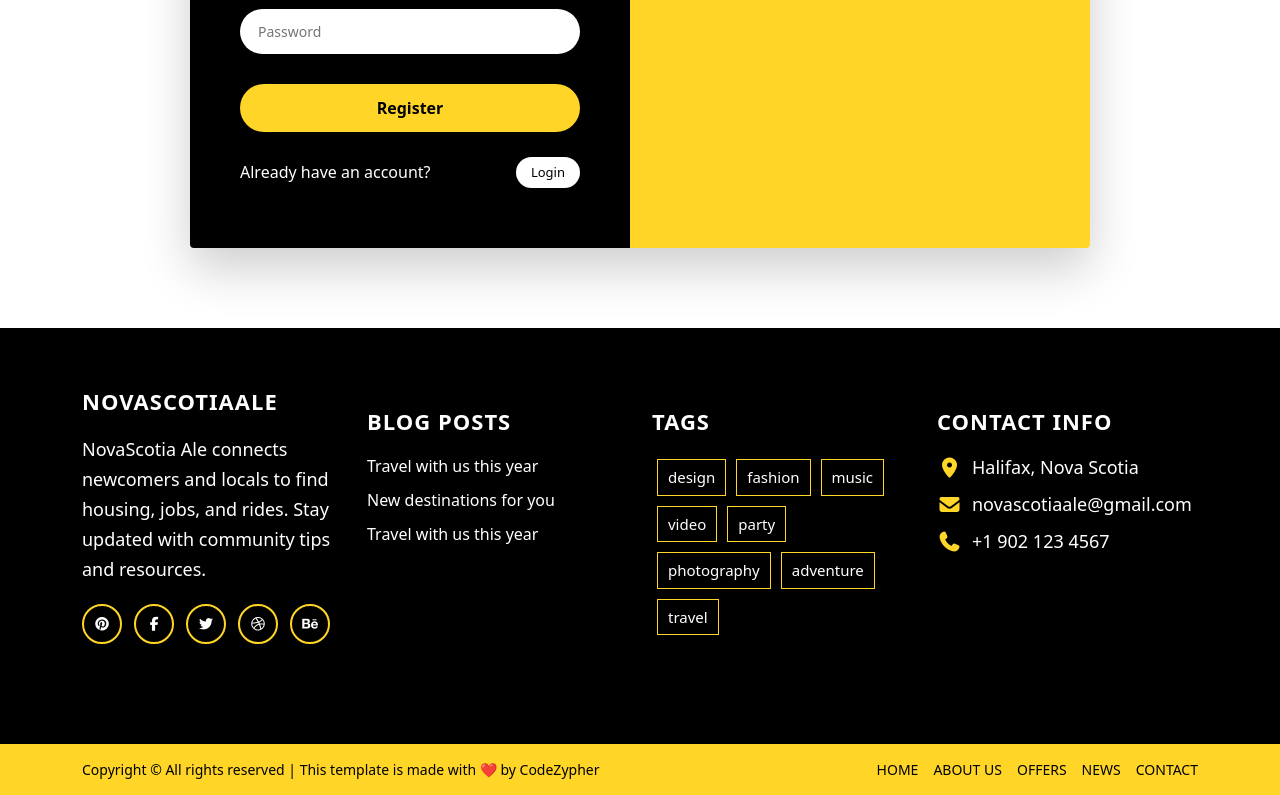
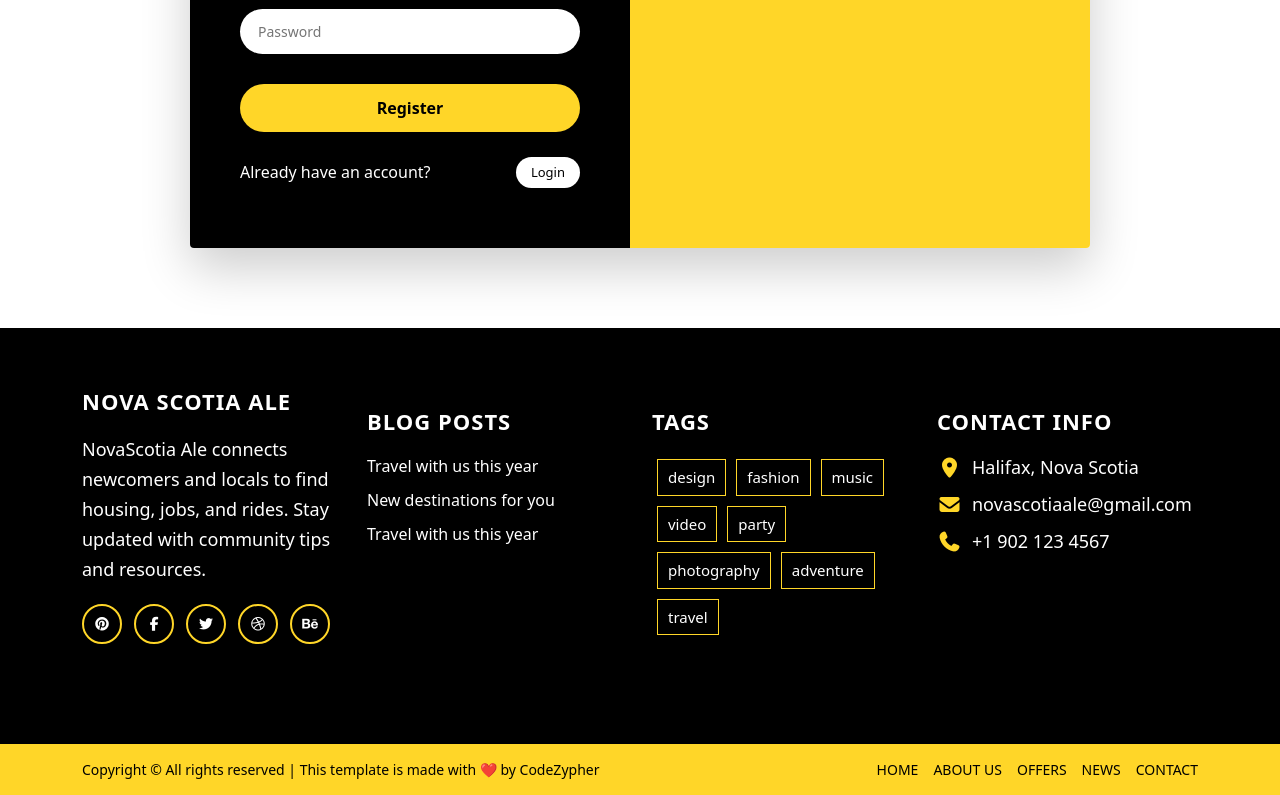
Before and after one commit to nova-scotia-ale-org/nova-scotia-ale, a React app in the folder frontend/: page /register in a window 1280 px wide. Shown: the part 602-1397 px from the top of the page. Built offline with nearby package versions, Linux system fonts and the light colour scheme; the HTML template or start-up script is replaced by a standard one.

Commit message:
footer change

```diff
--- a/frontend/src/components/Footer.tsx
+++ b/frontend/src/components/Footer.tsx
@@ -10,7 +10,7 @@ const Footer: React.FC = () => {
 
                         {/* About Section */}
                         <div className="col-lg-3 footer_column">
-                            <h4 className="footer_title">NOVASCOTIAALE</h4>
+                            <h4 className="footer_title">Nova Scotia Ale</h4>
                             <p className="footer_about_text">
                                 NovaScotia Ale connects newcomers and locals to find housing,
                                 jobs, and rides. Stay updated with community tips and resources.
```
